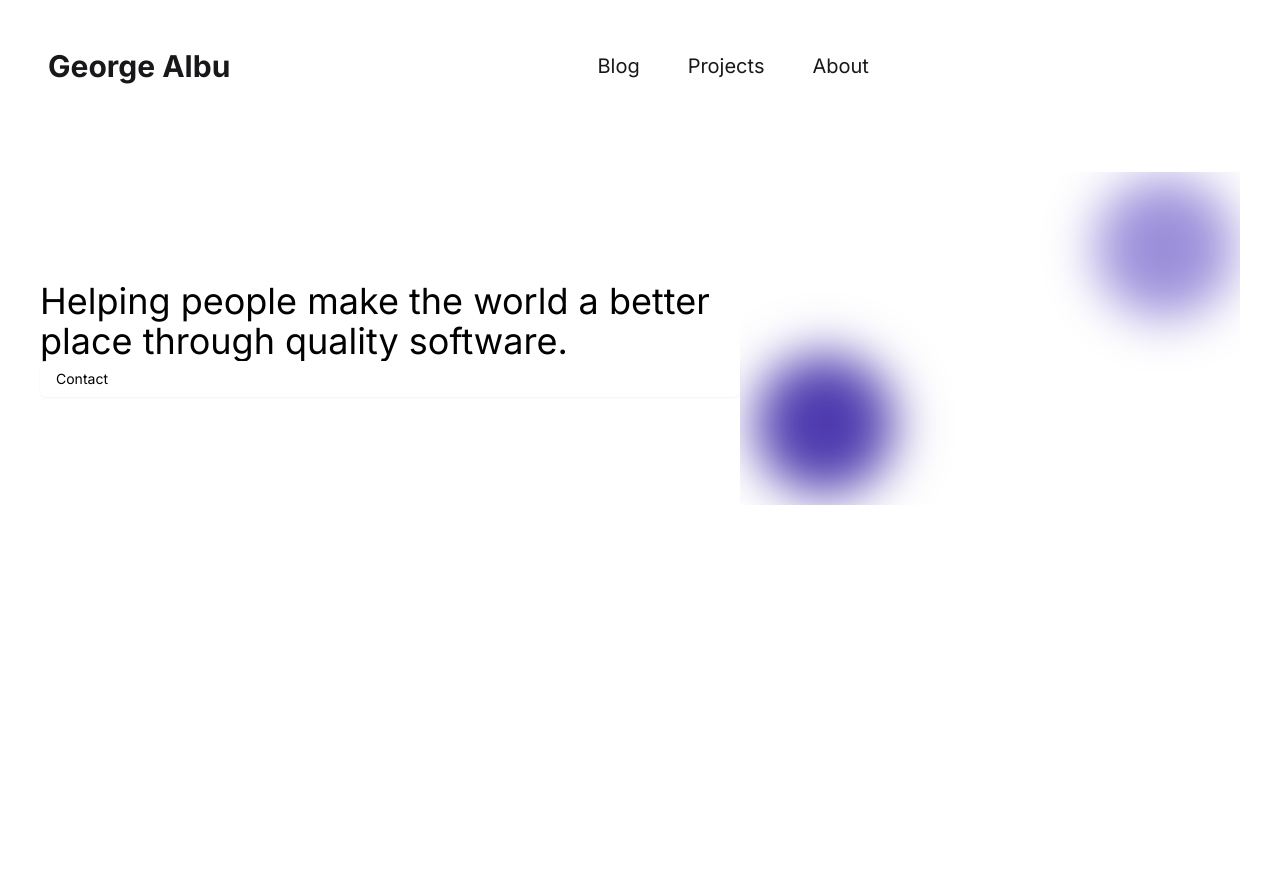
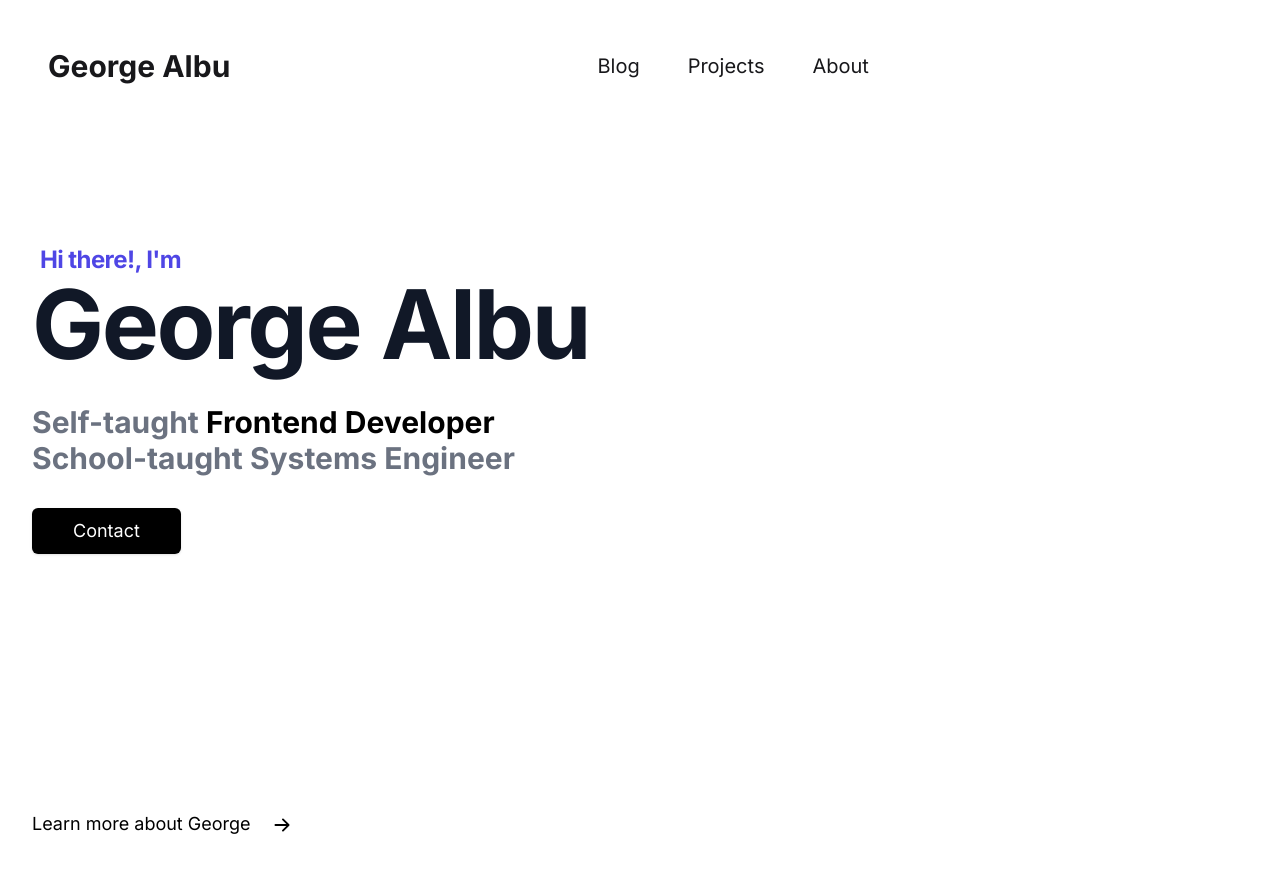
Before and after one commit to AlbuGeorge/georgealbu.com, a Next.js app: page / in a window 1280 px wide. Shown: the top 872 px of the page. Before the commit the page ends 800 px from the top, so only its background shows below. Built offline with nearby package versions, Linux system fonts and the light colour scheme; no server answers.

Commit message:
Hero edited

```diff
--- a/components/Hero.tsx
+++ b/components/Hero.tsx
@@ -1,22 +1,56 @@
 import React from 'react'
+import { BsArrowRightShort } from 'react-icons/bs'
 
 const Hero = () => {
   return (
     <>
-      <div className="container mx-auto mt-10 mb-8 px-10">
-        <div className="flex justify-between">
-          <h2 className="flex flex-col justify-center text-4xl font-medium">
-            Helping people make the world a better place through quality
-            software.
-            <button
-              href={'/contact'}
-              className="inline-flex transform items-center rounded-md bg-white p-2 px-4 text-sm font-medium text-black shadow-sm transition duration-500 hover:-translate-y-1 hover:transition-all hover:delay-75 hover:ease-in-out focus:outline-none focus:ring-blue-500  dark:bg-zinc-800 dark:text-white"
-            >
-              Contact
-            </button>
-          </h2>
-          <img src="/bg1.png" alt="" width={500} />
+      <div className="relative overflow-hidden">
+        <div className="mx-auto max-w-7xl">
+          <div className="relative z-10 pb-8  sm:pb-16 md:pb-20 lg:w-full lg:max-w-2xl lg:pb-28 xl:pb-32">
+            <main className="mx-auto mt-10 max-w-7xl px-4 sm:mt-12 sm:px-6 md:mt-16 lg:mt-20 lg:px-8 xl:mt-28">
+              <div className="sm:text-center lg:text-left">
+                <h2 className="block text-2xl font-extrabold tracking-tight text-indigo-600 lg:ml-2 xl:inline">
+                  Hi there!, I'm
+                </h2>{' '}
+                <h1 className="text-4xl font-extrabold tracking-tight text-gray-900 dark:text-white sm:text-5xl md:text-8xl">
+                  <span className="block xl:inline">George Albu</span>
+                </h1>
+                <h2 className="mt-3 text-xl font-extrabold text-gray-500 sm:mx-auto sm:mt-5 sm:max-w-xl sm:text-lg md:mt-8 md:text-3xl lg:mx-0">
+                  Self-taught{' '}
+                  <span className="text-black dark:text-white">
+                    Frontend Developer
+                  </span>{' '}
+                  <br />
+                  School-taught Systems Engineer
+                </h2>
+                <div className="mt-5 sm:mt-8 sm:flex sm:justify-center lg:justify-start">
+                  <div className="rounded-md shadow">
+                    <a
+                      href="#"
+                      className="flex w-full items-center justify-center rounded-md border border-transparent bg-black px-8 py-3 text-base font-medium text-white dark:bg-white dark:text-black md:py-2 md:px-10 md:text-lg"
+                    >
+                      Contact
+                    </a>
+                  </div>
+                </div>
+                <div className="mt-36 flex flex-auto cursor-pointer md:mt-64">
+                  <p className="text-lg">Learn more about George</p>
+                  <BsArrowRightShort
+                    className="ml-4 hover:ml-4"
+                    size={'30px'}
+                  />
+                </div>
+              </div>
+            </main>
+          </div>
         </div>
+        {/* <div className="lg:absolute lg:inset-y-0 lg:right-0 lg:w-1/2">
+          <img
+            className="h-56 w-full object-cover sm:h-72 md:h-96 lg:h-full lg:w-full"
+            src="https://images.unsplash.com/photo-1551434678-e076c223a692?ixlib=rb-1.2.1&ixid=eyJhcHBfaWQiOjEyMDd9&auto=format&fit=crop&w=2850&q=80"
+            alt=""
+          />
+        </div> */}
       </div>
     </>
   )
```
